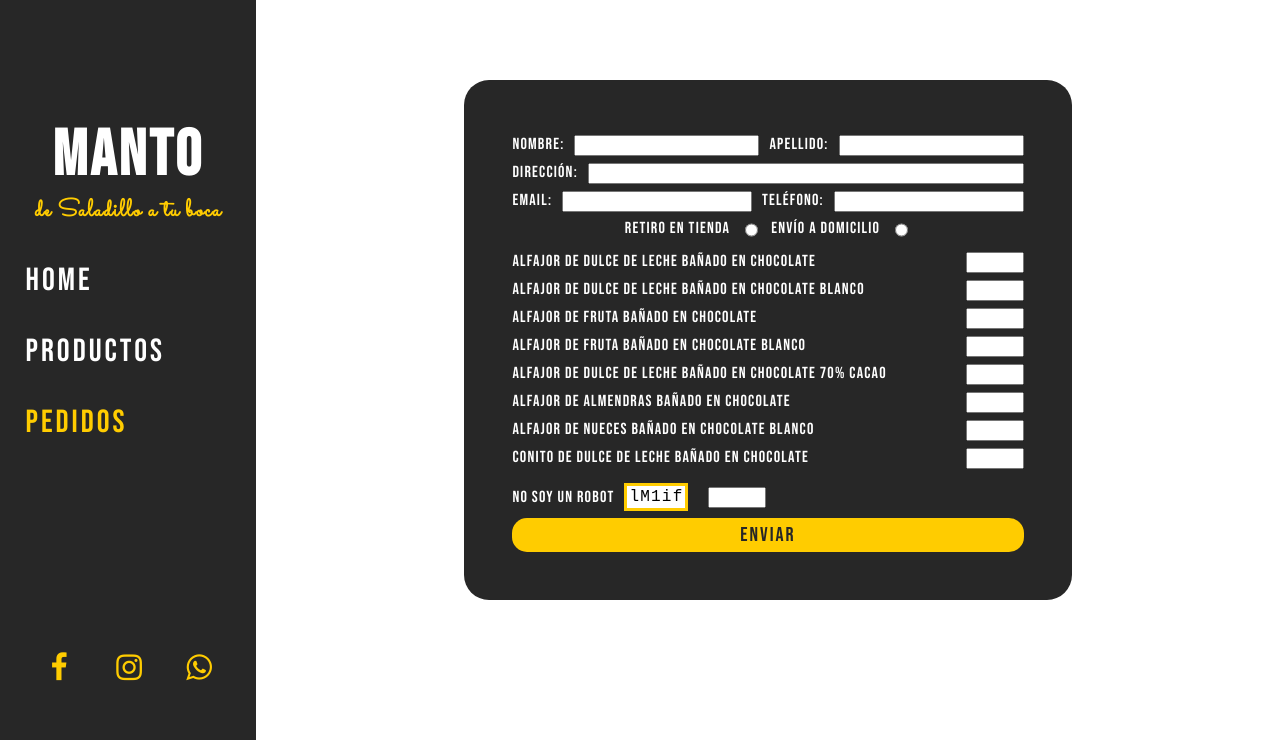
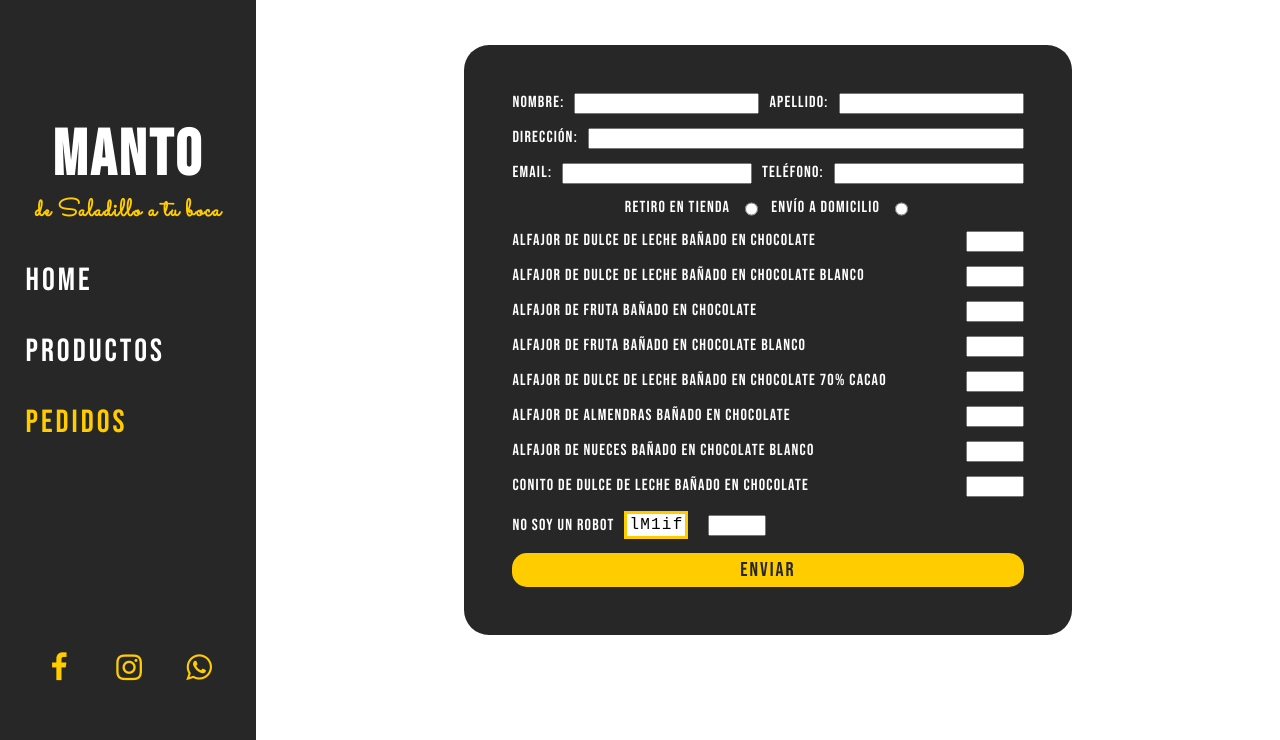
Before and after one commit to yanelamantovani/manto, a plain HTML site: page pedidos.html in a window 1280 px wide. Shown: the part 60-800 px from the top of the page. Drawn offline with Linux system fonts and the light colour scheme.

Commit message:
CSS clean up.

```diff
--- a/css/manto.css
+++ b/css/manto.css
@@ -76,14 +76,14 @@ a {
     opacity: 0.7;
 }
 
-.redes {
+.social {
     display: flex;
     flex-wrap: nowrap;
     flex-direction: row;
     justify-content: space-around;
 }
 
-.redes a, .captcha-msg {
+.social a, .captcha-msg {
     background: transparent;
     color: #FFCC00;
 }
@@ -138,6 +138,14 @@ a {
     justify-content: space-between;
 }
 
+.rounded div:first-child {
+    margin-top: 0;
+}
+
+.rounded div:last-child {
+    margin-bottom: 0;
+}
+
 .content img {
     width: 100%;
     height: 100%;
@@ -157,11 +165,6 @@ a {
 
 input.address {
     width: 100%;
-}
-
-.rounded .amounts, .rounded .info {
-    display: inline-block;
-    margin: 0;
 }
 
 .amounts input {
--- a/pedidos.html
+++ b/pedidos.html
@@ -27,7 +27,7 @@
             </ul>
         </div>
         <!-- Redes -->
-        <ul class="redes">
+        <ul class="social">
             <li><a href="https://www.facebook.com/desaladilloatuboca/" class="fa fa-facebook" title="Facebook" target="_blank"></a></li>
             <li><a href="https://www.instagram.com/alfajoresmanto/" class="fa fa-instagram" title="Instagram" target="_blank"></a></li>
             <li><a href="whatsapp://send?&phone=+5492345414280&abid=+5492345414280" class="fa fa-whatsapp" title="WhatsApp" target="_blank"></a></li>
@@ -38,62 +38,58 @@
         <div class="rounded">
             <form id="captcha-form" action="pedidos.html" method="post">
                 <div class="info">
-                    <div>
                     <label for="nombre">Nombre:</label>
                     <input id="nombre" type="text" name="nombre" />
                     <label class="center" for="apellido" name="apellido">Apellido:</label>
                     <input type="text" />
                 </div>
-                    <div>
+                <div class="info">
                     <label for="direccion">Dirección:</label>
                     <input type="text" class="address" name="direccion"/>
                 </div>
-                    <div>
+                <div class="info">
                     <label for="email">Email:</label>
                     <input type="email" name="email"/>
                     <label class="center" for="telefono">Teléfono:</label>
                     <input type="tel" name="telefono"/>
                 </div>
-                    <div class="delivery">
+                <div class="info delivery">
                     <label for="entrega">Retiro en tienda</label>
                     <input type="radio" name="entrega" />
                     <label class="center" for="entrega">Envío a domicilio</label>
                     <input type="radio" name="entrega" />
                 </div>
-                </div>
                 <div class="amounts">
-                    <div>
                     <label for="productos">Alfajor de dulce de leche bañado en chocolate</label>
                     <input type="number" name="alfajor_dlc_ch">
                 </div>
-                    <div>
+                <div class="amounts">
                     <label for="productos">Alfajor de dulce de leche bañado en chocolate blanco</label>
                     <input type="number" name="alfajor_dlc_bl">
                 </div>
-                    <div>
+                <div class="amounts">
                     <label for="productos">Alfajor de fruta bañado en chocolate</label>
                     <input type="number" name="alfajor_frt_ch">
                 </div>
-                    <div>
+                <div class="amounts">
                     <label for="productos">Alfajor de fruta bañado en chocolate blanco</label>
                     <input type="number" name="alfajor_frt_bl">
                 </div>
-                    <div>
+                <div class="amounts">
                     <label for="productos">Alfajor de dulce de leche bañado en chocolate 70% cacao</label>
                     <input type="number" name="alfajor_dlc_70">
                 </div>
-                    <div>
+                <div class="amounts">
                     <label for="productos">Alfajor de almendras bañado en chocolate</label>
                     <input type="number" name="alfajor_alm_ch">
                 </div>
-                    <div>
+                <div class="amounts">
                     <label for="productos">Alfajor de nueces bañado en chocolate blanco</label>
                     <input type="number" name="alfajor_nue_bl">
                 </div>
-                    <div>
+                <div class="amounts">
                     <label for="productos">Conito de dulce de leche bañado en chocolate</label>
                     <input type="number" name="conito_dlc_ch">
-                    </div>
                 </div>
                 <div class="captcha">
                     <label for="captcha">No soy un robot</label>
@@ -101,7 +97,9 @@
                     <input id="captcha" type="text" name="captcha" />
                     <span id="captcha-msg"></span>
                 </div>
+                <div>
                     <button id="submit-btn" type="button">Enviar</button>
+                </div>
             </form>
         </div>
     </div>
```
Also changed, not shown: index.html (+1 -1 lines), productos.html (+1 -1 lines). Lines whose indentation alone changed are shown as unchanged.
